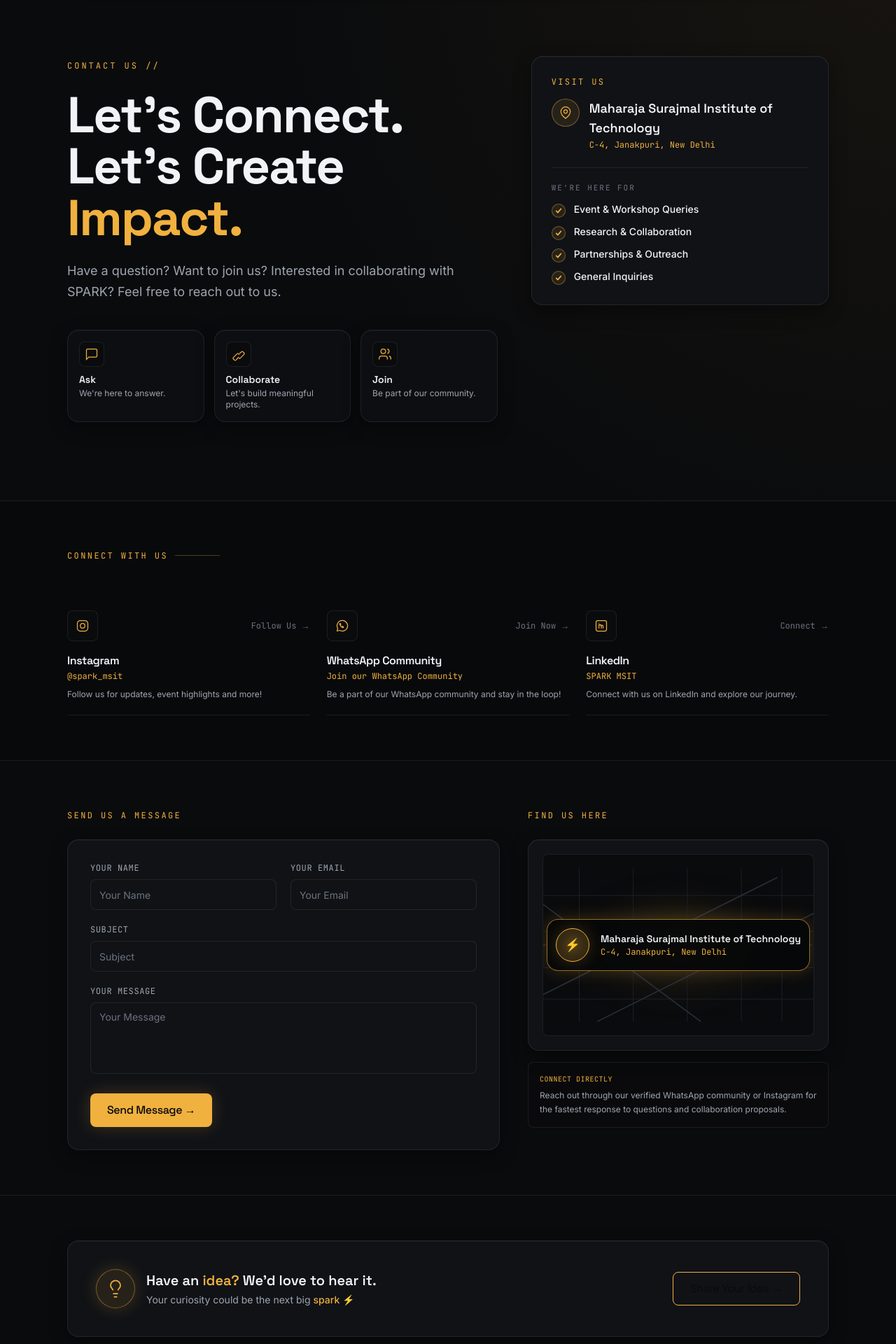
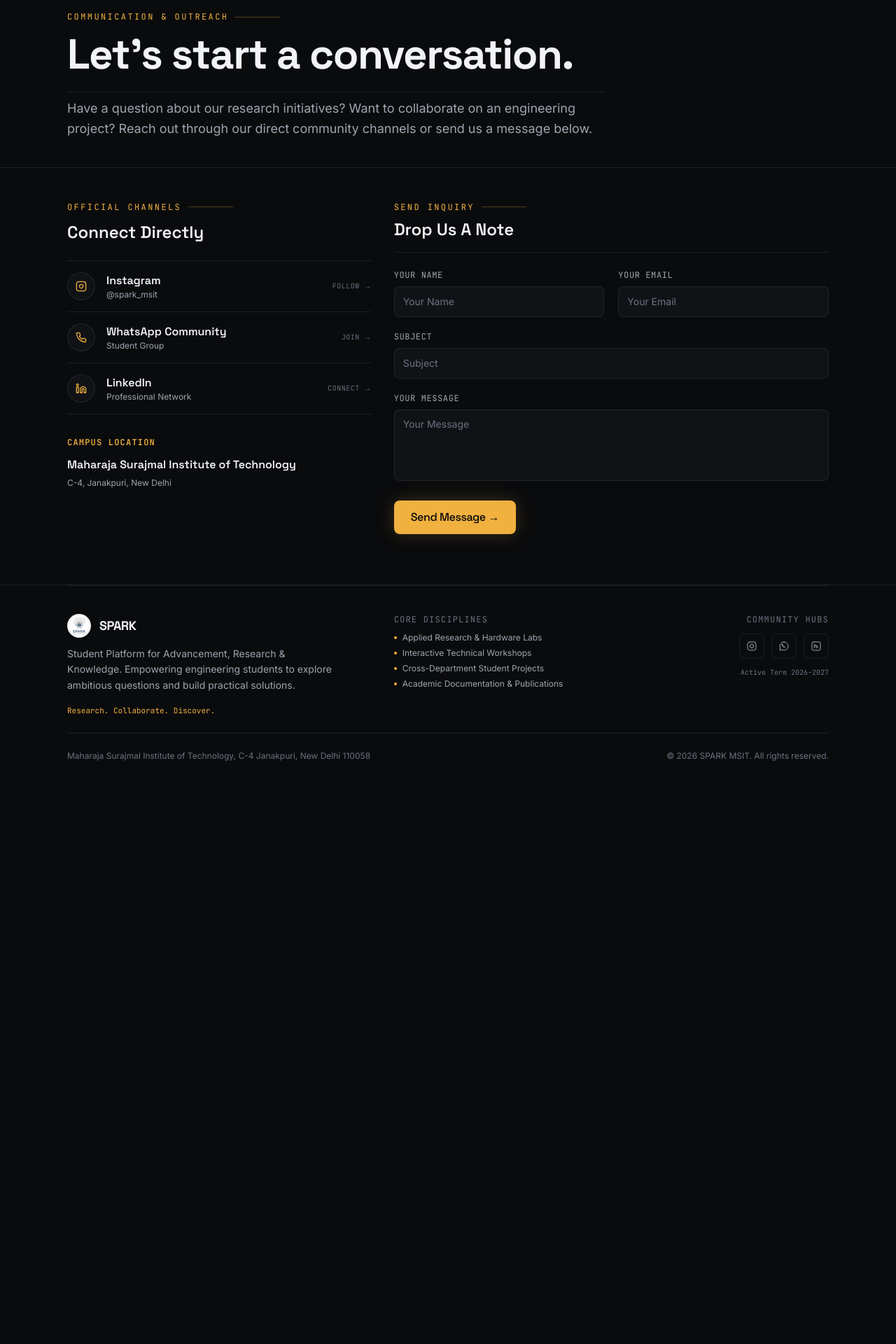
Before and after one commit to ritikj17/spark-msit, a Next.js app: page /contact in a window 1280 px wide. Shown: the part 160-2080 px from the top of the page at 70% size. After the commit the page ends 1280 px from the top, so only its background shows below. Built offline with nearby package versions, Linux system fonts and the light colour scheme.

Commit message:
feat(contact): implement streamlined connection protocol and institutional location map

```diff
--- a/src/app/contact/page.tsx
+++ b/src/app/contact/page.tsx
@@ -1,11 +1,7 @@
 import type { Metadata } from "next";
 import { Container } from "@/components/ui/Container";
 import { ScrollReveal } from "@/components/shared/ScrollReveal";
-import { Button } from "@/components/ui/Button";
 import { SectionEyebrow } from "@/components/ui/SectionEyebrow";
-import { SocialCard } from "@/components/ui/SocialCard";
-import { CheckItem } from "@/components/ui/CheckItem";
-import { LocationGraphic } from "@/components/contact/LocationGraphic";
 import { ContactForm } from "@/components/contact/ContactForm";
 import { contactSocials, contactLocation } from "@/content/contact";
 
@@ -18,261 +14,128 @@ export const metadata: Metadata = {
 export default function ContactPage() {
   return (
     <main className="flex flex-col">
-      {/* ── 01. HERO SECTION (Split Layout) ── */}
-      <section className="relative overflow-hidden border-b border-line pt-28 pb-16 sm:pt-36 sm:pb-24 lg:pt-40 lg:pb-28">
-        <div
-          className="pointer-events-none absolute inset-0 z-0 bg-[radial-gradient(circle_at_top_right,_rgba(240,177,63,0.06)_0%,_transparent_60%)]"
-          aria-hidden="true"
-        />
-
-        <Container className="relative z-10">
-          <div className="grid gap-12 lg:grid-cols-12 lg:items-start">
-            {/* Left Column: Heading, Copy, & 3 Intent Blocks */}
-            <div className="flex flex-col gap-6 lg:col-span-7">
+      {/* ── 01. EDITORIAL HERO (Compact) ── */}
+      <section className="relative border-b border-line pt-20 pb-8 sm:pt-24 sm:pb-10">
+        <Container>
+          <div className="flex flex-col gap-4 max-w-3xl">
             <ScrollReveal>
-                <SectionEyebrow prefix="" className="text-accent tracking-[0.25em]">
-                  CONTACT US //
-                </SectionEyebrow>
-              </ScrollReveal>
-
-              <ScrollReveal delay={0.1}>
-                <h1 className="font-display text-5xl sm:text-6xl lg:text-7xl font-bold tracking-tight text-ink leading-[1.02]">
-                  Let&apos;s Connect.<br />
-                  Let&apos;s Create <span className="text-accent">Impact.</span>
+              <div className="flex flex-col gap-2">
+                <SectionEyebrow hairline>COMMUNICATION & OUTREACH</SectionEyebrow>
+                <h1 className="font-display text-4xl sm:text-5xl lg:text-6xl font-bold tracking-tight text-ink leading-tight">
+                  Let&apos;s start a conversation.
                 </h1>
-              </ScrollReveal>
-
-              <ScrollReveal delay={0.15}>
-                <div className="flex flex-col gap-3 text-base sm:text-lg leading-relaxed text-ink-secondary max-w-xl">
-                  <p>
-                    Have a question? Want to join us? Interested in collaborating with SPARK? Feel free to reach out to us.
-                  </p>
               </div>
             </ScrollReveal>
 
-              {/* 3 Intent Blocks */}
-              <ScrollReveal delay={0.2}>
-                <div className="grid grid-cols-1 sm:grid-cols-3 gap-3.5 pt-4">
-                  {/* Ask */}
-                  <div className="flex flex-col gap-2 rounded-panel border border-line bg-surface/60 p-4 shadow-card">
-                    <div className="flex size-9 items-center justify-center rounded-sm border border-line bg-base text-accent">
-                      <svg viewBox="0 0 24 24" fill="none" stroke="currentColor" strokeWidth="1.5" className="size-5" aria-hidden="true">
-                        <path d="M21 15a2 2 0 0 1-2 2H7l-4 4V5a2 2 0 0 1 2-2h14a2 2 0 0 1 2 2z" />
-                      </svg>
+            <ScrollReveal delay={0.08}>
+              <p className="text-base sm:text-lg text-ink-secondary leading-relaxed pt-2 border-t border-line">
+                Have a question about our research initiatives? Want to collaborate on an engineering project? Reach out through our direct community channels or send us a message below.
+              </p>
+            </ScrollReveal>
           </div>
-                    <div>
-                      <h4 className="font-display text-sm font-semibold text-ink">Ask</h4>
-                      <p className="text-xs text-ink-secondary mt-0.5">We&apos;re here to answer.</p>
+        </Container>
+      </section>
+
+      {/* ── 02. DIRECT CHANNELS & INTERACTIVE FORM SPREAD ── */}
+      <section id="message-form" className="py-8 sm:py-12 border-b border-line">
+        <Container>
+          <div className="grid gap-8 lg:grid-cols-12 items-start">
+            {/* Left Column: Direct Community Hubs & Campus Location (5 Cols) */}
+            <div className="lg:col-span-5 flex flex-col gap-6">
+              <ScrollReveal>
+                <div className="flex flex-col gap-3">
+                  <SectionEyebrow hairline>OFFICIAL CHANNELS</SectionEyebrow>
+                  <h2 className="font-display text-2xl font-semibold text-ink">
+                    Connect Directly
+                  </h2>
+                </div>
+              </ScrollReveal>
+
+              <div className="flex flex-col border-y border-line divide-y divide-line">
+                <ScrollReveal delay={0.06}>
+                  <a href={contactSocials.instagram.url} target="_blank" rel="noopener noreferrer" className="group flex items-center justify-between py-4 hover:bg-surface/30 transition-colors">
+                    <div className="flex items-center gap-4">
+                      <div className="flex size-10 items-center justify-center rounded-full border border-line bg-surface text-accent group-hover:border-accent group-hover:bg-accent/10 transition-colors">
+                        <svg viewBox="0 0 24 24" fill="none" stroke="currentColor" strokeWidth="2" strokeLinecap="round" strokeLinejoin="round" className="size-4"><rect width="20" height="20" x="2" y="2" rx="5" ry="5"/><path d="M16 11.37A4 4 0 1 1 12.63 8 4 4 0 0 1 16 11.37z"/><line x1="17.5" x2="17.51" y1="6.5" y2="6.5"/></svg>
+                      </div>
+                      <div className="flex flex-col">
+                        <span className="font-display text-base font-semibold text-ink group-hover:text-accent transition-colors">Instagram</span>
+                        <span className="text-xs text-ink-secondary">{contactSocials.instagram.label}</span>
                       </div>
                     </div>
+                    <span className="font-mono text-[10px] uppercase tracking-wider text-ink-muted group-hover:text-accent transition-colors">Follow →</span>
+                  </a>
+                </ScrollReveal>
 
-                  {/* Collaborate */}
-                  <div className="flex flex-col gap-2 rounded-panel border border-line bg-surface/60 p-4 shadow-card">
-                    <div className="flex size-9 items-center justify-center rounded-sm border border-line bg-base text-accent">
-                      <svg viewBox="0 0 24 24" fill="none" stroke="currentColor" strokeWidth="1.5" className="size-5" aria-hidden="true">
-                        <path d="m11 17 2 2a1 1 0 0 0 1.4 0l6.6-6.6a2 2 0 0 0 0-2.8l-1.6-1.6a2 2 0 0 0-2.8 0L13 11" />
-                        <path d="m13 13-2-2a1 1 0 0 0-1.4 0L3 17.6a2 2 0 0 0 0 2.8l1.6 1.6a2 2 0 0 0 2.8 0L11 18" />
-                      </svg>
+                <ScrollReveal delay={0.12}>
+                  <a href={contactSocials.whatsapp.url} target="_blank" rel="noopener noreferrer" className="group flex items-center justify-between py-4 hover:bg-surface/30 transition-colors">
+                    <div className="flex items-center gap-4">
+                      <div className="flex size-10 items-center justify-center rounded-full border border-line bg-surface text-accent group-hover:border-accent group-hover:bg-accent/10 transition-colors">
+                        <svg viewBox="0 0 24 24" fill="none" stroke="currentColor" strokeWidth="2" strokeLinecap="round" strokeLinejoin="round" className="size-4"><path d="M22 16.92v3a2 2 0 0 1-2.18 2 19.79 19.79 0 0 1-8.63-3.07 19.5 19.5 0 0 1-6-6 19.79 19.79 0 0 1-3.07-8.67A2 2 0 0 1 4.11 2h3a2 2 0 0 1 2 1.72 12.84 12.84 0 0 0 .7 2.81 2 2 0 0 1-.45 2.11L8.09 9.91a16 16 0 0 0 6 6l1.27-1.27a2 2 0 0 1 2.11-.45 12.84 12.84 0 0 0 2.81.7A2 2 0 0 1 22 16.92z"/></svg>
                       </div>
-                    <div>
-                      <h4 className="font-display text-sm font-semibold text-ink">Collaborate</h4>
-                      <p className="text-xs text-ink-secondary mt-0.5">Let&apos;s build meaningful projects.</p>
+                      <div className="flex flex-col">
+                        <span className="font-display text-base font-semibold text-ink group-hover:text-accent transition-colors">WhatsApp Community</span>
+                        <span className="text-xs text-ink-secondary">Student Group</span>
                       </div>
                     </div>
+                    <span className="font-mono text-[10px] uppercase tracking-wider text-ink-muted group-hover:text-accent transition-colors">Join →</span>
+                  </a>
+                </ScrollReveal>
 
-                  {/* Join */}
-                  <div className="flex flex-col gap-2 rounded-panel border border-line bg-surface/60 p-4 shadow-card">
-                    <div className="flex size-9 items-center justify-center rounded-sm border border-line bg-base text-accent">
-                      <svg viewBox="0 0 24 24" fill="none" stroke="currentColor" strokeWidth="1.5" className="size-5" aria-hidden="true">
-                        <path d="M16 21v-2a4 4 0 0 0-4-4H6a4 4 0 0 0-4 4v2" />
-                        <circle cx="9" cy="7" r="4" />
-                        <path d="M22 21v-2a4 4 0 0 0-3-3.87M16 3.13a4 4 0 0 1 0 7.75" />
-                      </svg>
+                <ScrollReveal delay={0.18}>
+                  <a href={contactSocials.linkedin.url} target="_blank" rel="noopener noreferrer" className="group flex items-center justify-between py-4 hover:bg-surface/30 transition-colors">
+                    <div className="flex items-center gap-4">
+                      <div className="flex size-10 items-center justify-center rounded-full border border-line bg-surface text-accent group-hover:border-accent group-hover:bg-accent/10 transition-colors">
+                        <svg viewBox="0 0 24 24" fill="none" stroke="currentColor" strokeWidth="2" strokeLinecap="round" strokeLinejoin="round" className="size-4"><path d="M16 8a6 6 0 0 1 6 6v7h-4v-7a2 2 0 0 0-2-2 2 2 0 0 0-2 2v7h-4v-7a6 6 0 0 1 6-6z"/><rect width="4" height="12" x="2" y="9"/><circle cx="4" cy="4" r="2"/></svg>
                       </div>
-                    <div>
-                      <h4 className="font-display text-sm font-semibold text-ink">Join</h4>
-                      <p className="text-xs text-ink-secondary mt-0.5">Be part of our community.</p>
+                      <div className="flex flex-col">
+                        <span className="font-display text-base font-semibold text-ink group-hover:text-accent transition-colors">LinkedIn</span>
+                        <span className="text-xs text-ink-secondary">Professional Network</span>
                       </div>
+                    </div>
+                    <span className="font-mono text-[10px] uppercase tracking-wider text-ink-muted group-hover:text-accent transition-colors">Connect →</span>
+                  </a>
+                </ScrollReveal>
+              </div>
+
+              {/* Campus Location */}
+              <ScrollReveal delay={0.22}>
+                <div className="flex flex-col gap-3 pt-2">
+                  <span className="font-mono text-xs uppercase tracking-widest text-accent font-semibold">
+                    CAMPUS LOCATION
+                  </span>
+                  <div className="flex flex-col">
+                    <h3 className="font-display text-base font-semibold text-ink">
+                      {contactLocation.institution}
+                    </h3>
+                    <p className="text-xs text-ink-secondary leading-relaxed mt-1">
+                      {contactLocation.address}
+                    </p>
                   </div>
                 </div>
               </ScrollReveal>
             </div>
 
-            {/* Right Column: Visit Us Card & Checklist */}
-            <div className="lg:col-span-5">
-              <ScrollReveal delay={0.25}>
-                <div className="relative rounded-panel border border-line bg-surface p-6 sm:p-7 shadow-card">
-                  {/* Visit Us Header */}
-                  <div className="flex items-center gap-2 mb-4">
-                    <SectionEyebrow prefix="">VISIT US</SectionEyebrow>
+            {/* Right Column: Send A Message Form (7 Cols) */}
+            <div className="lg:col-span-7 flex flex-col gap-4">
+              <ScrollReveal>
+                <div className="flex flex-col gap-2">
+                  <SectionEyebrow hairline>SEND INQUIRY</SectionEyebrow>
+                  <h2 className="font-display text-2xl font-semibold text-ink">
+                    Drop Us A Note
+                  </h2>
                 </div>
+              </ScrollReveal>
 
-                  {/* Address with Location Pin */}
-                  <div className="flex items-start gap-3.5 mb-6">
-                    <div className="flex size-10 shrink-0 items-center justify-center rounded-full border border-accent/40 bg-accent/10 text-accent">
-                      <svg viewBox="0 0 24 24" fill="none" stroke="currentColor" strokeWidth="1.5" className="size-5" aria-hidden="true">
-                        <path d="M20 10c0 6-8 12-8 12s-8-6-8-12a8 8 0 0 1 16 0Z" />
-                        <circle cx="12" cy="10" r="3" />
-                      </svg>
-                    </div>
-                    <div className="flex flex-col">
-                      <h3 className="font-display text-base sm:text-lg font-semibold text-ink">
-                        {contactLocation.institution}
-                      </h3>
-                      <p className="font-mono text-xs text-accent mt-0.5">
-                        {contactLocation.address}
-                      </p>
-                    </div>
-                  </div>
-
-                  <div className="h-px w-full bg-line my-5" aria-hidden="true" />
-
-                  {/* We're Here For Checklist */}
-                  <div className="flex flex-col gap-3">
-                    <span className="font-mono text-[11px] uppercase tracking-[0.18em] text-ink-muted">
-                      WE&apos;RE HERE FOR
-                    </span>
-                    <div className="flex flex-col gap-2.5">
-                      <CheckItem title="Event & Workshop Queries" />
-                      <CheckItem title="Research & Collaboration" />
-                      <CheckItem title="Partnerships & Outreach" />
-                      <CheckItem title="General Inquiries" />
-                    </div>
-                  </div>
+              <ScrollReveal delay={0.1}>
+                <div className="py-6 border-t border-line">
+                  <ContactForm />
                 </div>
               </ScrollReveal>
             </div>
           </div>
         </Container>
       </section>
-
-      {/* ── 02. CONNECT WITH US ── */}
-      <section className="py-[var(--spark-section-pad)] border-b border-line bg-base-deep/40">
-        <Container>
-          <ScrollReveal>
-            <div className="mb-10 sm:mb-12">
-              <SectionEyebrow prefix="" hairline className="text-accent tracking-[0.2em]">
-                CONNECT WITH US
-              </SectionEyebrow>
-            </div>
-          </ScrollReveal>
-
-          <div className="grid gap-6 sm:grid-cols-3">
-            <ScrollReveal delay={0.1}>
-              <SocialCard
-                platform="instagram"
-                name="Instagram"
-                link={contactSocials.instagram}
-                description="Follow us for updates, event highlights and more!"
-                ctaText="Follow Us →"
-                className="h-full"
-              />
-            </ScrollReveal>
-
-            <ScrollReveal delay={0.18}>
-              <SocialCard
-                platform="whatsapp"
-                name="WhatsApp Community"
-                link={contactSocials.whatsapp}
-                description="Be a part of our WhatsApp community and stay in the loop!"
-                ctaText="Join Now →"
-                className="h-full"
-              />
-            </ScrollReveal>
-
-            <ScrollReveal delay={0.26}>
-              <SocialCard
-                platform="linkedin"
-                name="LinkedIn"
-                link={contactSocials.linkedin}
-                description="Connect with us on LinkedIn and explore our journey."
-                ctaText="Connect →"
-                className="h-full"
-              />
-            </ScrollReveal>
-          </div>
-        </Container>
-      </section>
-
-      {/* ── 03. SEND US A MESSAGE & FIND US HERE ── */}
-      <section id="message-form" className="py-[var(--spark-section-pad)] border-b border-line">
-        <Container>
-          <div className="grid gap-10 lg:grid-cols-12 lg:items-start">
-            {/* Left: SEND US A MESSAGE (7 Cols) */}
-            <div className="lg:col-span-7 flex flex-col gap-6">
-              <ScrollReveal>
-                <SectionEyebrow prefix="">SEND US A MESSAGE</SectionEyebrow>
-              </ScrollReveal>
-
-              <ScrollReveal delay={0.1}>
-                <div className="rounded-panel border border-line bg-surface p-6 sm:p-8 shadow-card">
-                  <ContactForm />
-                </div>
-              </ScrollReveal>
-            </div>
-
-            {/* Right: FIND US HERE (5 Cols) */}
-            <div className="lg:col-span-5 flex flex-col gap-6">
-              <ScrollReveal>
-                <SectionEyebrow prefix="">FIND US HERE</SectionEyebrow>
-              </ScrollReveal>
-
-              <ScrollReveal delay={0.15}>
-                <div className="flex flex-col gap-4">
-                  <LocationGraphic
-                    institution={contactLocation.institution}
-                    address={contactLocation.address}
-                  />
-
-                  {/* Institutional note below map */}
-                  <div className="rounded-sm border border-line bg-base/80 p-4 shadow-xs flex flex-col gap-1.5">
-                    <span className="font-mono text-[10px] uppercase tracking-wider text-accent">
-                      CONNECT DIRECTLY
-                    </span>
-                    <p className="text-xs text-ink-secondary leading-relaxed">
-                      Reach out through our verified WhatsApp community or Instagram for the fastest response to questions and collaboration proposals.
-                    </p>
-                  </div>
-                </div>
-              </ScrollReveal>
-            </div>
-          </div>
-        </Container>
-      </section>
-
-      {/* ── 04. CLOSING CTA ── */}
-      <section className="py-[var(--spark-section-pad)]">
-        <Container>
-          <ScrollReveal>
-            <div className="flex flex-col md:flex-row items-center justify-between gap-6 rounded-panel border border-line bg-surface p-6 sm:p-8 md:p-10 shadow-card">
-              <div className="flex items-center gap-4">
-                <div
-                  className="flex size-14 shrink-0 items-center justify-center rounded-full border border-accent/40 bg-accent/10 text-accent shadow-glow"
-                  aria-hidden="true"
-                >
-                  <svg viewBox="0 0 24 24" fill="none" stroke="currentColor" strokeWidth="1.5" className="size-7">
-                    <path d="M15 14c.2-1 .7-1.7 1.5-2.5 1-.9 1.5-2.2 1.5-3.5A6 6 0 0 0 6 8c0 1 .2 2.2 1.5 3.5.7.7 1.3 1.5 1.5 2.5" />
-                    <path d="M9 18h6M10 22h4" />
-                  </svg>
-                </div>
-
-                <div>
-                  <h3 className="font-display text-lg sm:text-xl font-semibold text-ink">
-                    Have an <span className="text-accent">idea?</span> We&apos;d love to hear it.
-                  </h3>
-                  <p className="text-xs sm:text-sm text-ink-secondary mt-1">
-                    Your curiosity could be the next big <span className="text-accent font-medium">spark ⚡</span>
-                  </p>
-                </div>
-              </div>
-
-              <Button href="#message-form" variant="outline-accent" size="lg" className="shrink-0 w-full md:w-auto">
-                Share Your Idea →
-              </Button>
-            </div>
-          </ScrollReveal>
-        </Container>
-      </section>
     </main>
   );
 }
--- a/src/components/contact/ContactForm.tsx
+++ b/src/components/contact/ContactForm.tsx
@@ -52,6 +52,7 @@ export function ContactForm() {
             id="name"
             name="name"
             placeholder="Your Name"
+            maxLength={100}
             required
             className="bg-base border-line focus:border-accent"
           />
@@ -65,6 +66,7 @@ export function ContactForm() {
             name="email"
             type="email"
             placeholder="Your Email"
+            maxLength={120}
             required
             className="bg-base border-line focus:border-accent"
           />
@@ -79,6 +81,7 @@ export function ContactForm() {
           id="subject"
           name="subject"
           placeholder="Subject"
+          maxLength={150}
           required
           className="bg-base border-line focus:border-accent"
         />
@@ -92,6 +95,7 @@ export function ContactForm() {
           id="message"
           name="message"
           placeholder="Your Message"
+          maxLength={2000}
           rows={4}
           required
           className="bg-base border-line focus:border-accent resize-none"
--- a/src/components/contact/LocationGraphic.tsx
+++ b/src/components/contact/LocationGraphic.tsx
@@ -17,7 +17,7 @@ export function LocationGraphic({
   className,
 }: LocationGraphicProps) {
   return (
-    <div className={cn("relative overflow-hidden rounded-panel border border-line bg-surface p-4 sm:p-5 shadow-card", className)}>
+    <div className={cn("relative overflow-hidden py-4 border-y border-line sm:border-y-0 sm:py-0", className)}>
       <div className="relative h-[220px] sm:h-[260px] w-full overflow-hidden rounded-sm bg-base border border-line flex items-center justify-center">
         {/* Ambient background map grid SVG */}
         <svg
@@ -73,10 +73,13 @@ export function LocationGraphic({
         </svg>
 
         {/* Pinpoint Location Marker & Callout Box */}
-        <div className="relative z-10 flex flex-col sm:flex-row items-center gap-3 sm:gap-4 p-3 bg-base-deep/90 border border-accent/60 rounded-panel shadow-glow backdrop-blur-md max-w-sm sm:max-w-md">
+        <div className="relative z-10 flex flex-col sm:flex-row items-center gap-3 sm:gap-4 p-3 bg-base-deep/90 border border-accent/60 rounded-sm shadow-glow backdrop-blur-md max-w-sm sm:max-w-md">
           {/* Gold Pin Badge */}
           <div className="flex size-11 sm:size-12 shrink-0 items-center justify-center rounded-full border border-accent bg-accent/20 text-accent shadow-glow">
-            <span className="text-accent font-bold text-lg drop-shadow-[0_0_8px_rgba(240,177,63,0.8)]">⚡</span>
+            <svg viewBox="0 0 24 24" fill="none" stroke="currentColor" strokeWidth="2" className="size-5 text-accent" aria-hidden="true">
+              <path d="M12 2a8 8 0 0 0-8 8c0 5.25 8 12 8 12s8-6.75 8-12a8 8 0 0 0-8-8z" />
+              <circle cx="12" cy="10" r="3" />
+            </svg>
           </div>
 
           <div className="flex flex-col text-center sm:text-left">
--- a/src/content/contact.ts
+++ b/src/content/contact.ts
@@ -44,6 +44,6 @@ export const contactLocation = {
 };
 
 export const contactClosing: ContactClosing = {
-  idea: "Have an idea? We'd love to hear it. ⚡",
+  idea: "Have an idea? We'd love to hear it.",
   mantra: "SPARK — Research. Collaborate. Discover."
 };
```
Lines whose indentation alone changed are shown as unchanged.
